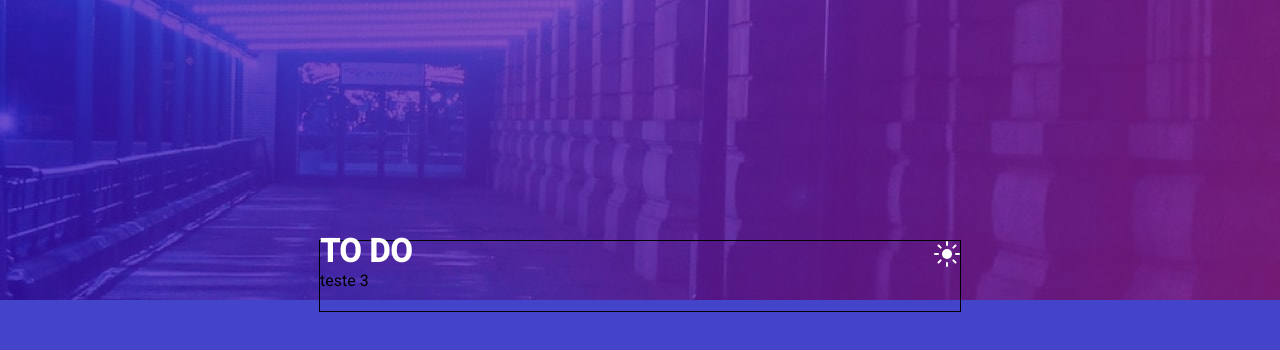
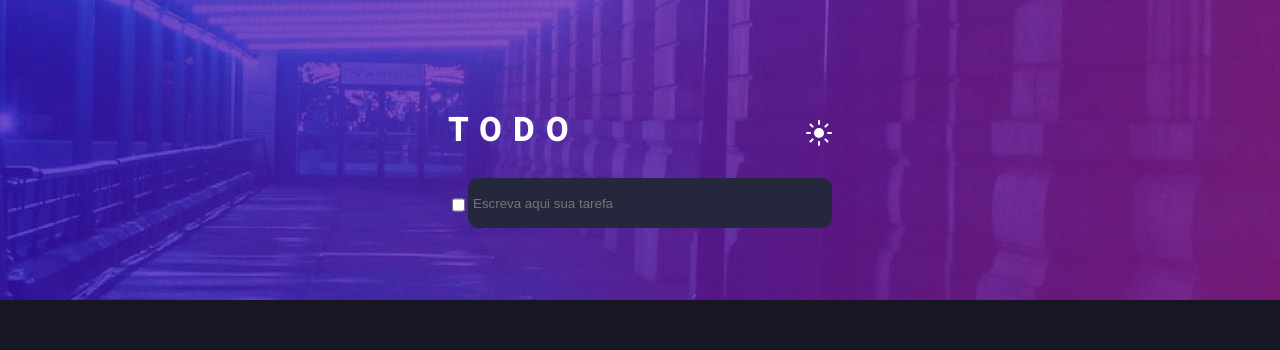
Before and after one commit to Josias-Ribeiro/ToDoApp, an Angular app: page /to-do in a window 1280 px wide. Shown: the top 350 px of the page. Built offline with nearby package versions, Linux system fonts and the light colour scheme.

Commit message:
ToDoApp - ToDoInput

```diff
--- a/src/app/core/material.module.ts
+++ b/src/app/core/material.module.ts
@@ -2,6 +2,7 @@ import { BrowserModule } from '@angular/platform-browser';
 import { NgModule } from '@angular/core';
 
 //Angular Material Components
+
 import {BrowserAnimationsModule} from '@angular/platform-browser/animations';
 import {MatCheckboxModule} from '@angular/material/checkbox';
 import {MatButtonModule} from '@angular/material/button'
@@ -70,7 +71,6 @@ import {MatPaginatorModule} from '@angular/material/paginator';
     MatTableModule,
     MatSortModule,
     MatPaginatorModule
-
   ],
   providers: [],
   bootstrap: []
--- /dev/null
+++ b/src/app/todo-app/todo-input/services/todo-input-form.service.ts
@@ -0,0 +1,18 @@
+import { Injectable } from '@angular/core';
+import { Form, FormBuilder, FormGroup } from '@angular/forms';
+
+@Injectable()
+export class TodoInputFormService {
+
+    form! : FormGroup
+
+    constructor(private _fb: FormBuilder) { }
+
+    inicializaFormulario(){
+        this.form = this._fb.group({
+            tarefa: [null]
+        })
+    }
+
+
+}
--- a/src/app/todo-app/todo-input/todo-input.component.ts
+++ b/src/app/todo-app/todo-input/todo-input.component.ts
@@ -1,12 +1,19 @@
 import { Component, OnInit } from '@angular/core';
+import { FormGroup } from '@angular/forms';
+import { TodoInputFormService } from './services/todo-input-form.service';
 
 @Component({
-    selector: 'todo-input',
-    templateUrl: './view/todo-input.component.html'
+  selector: 'todo-input',
+  templateUrl: './view/todo-input.component.html',
+  styleUrls: ['./view/todo-input.component.css'],
 })
+export class TodoInputComponent implements OnInit {
+  form!: FormGroup;
 
-export class TodoInputComponent implements OnInit {
-    constructor() { }
+  constructor(public formService: TodoInputFormService) {}
 
-    ngOnInit() { }
+  ngOnInit() {
+      this.formService.inicializaFormulario();
+      this.form = this.formService.form
+  }
 }
--- /dev/null
+++ b/src/app/todo-app/todo-input/view/todo-input.component.css
@@ -0,0 +1,18 @@
+.container-input{
+    margin-top: 2rem;
+}
+
+.to-do-checkbox{
+    border-radius: 50%;
+    height: 3rem;
+    background-color: linear-gradient hsl(192, 100%, 67%) to hsl(280, 87%, 65%);
+}
+
+.to-do-input {
+    height: 50px;
+    background-color: hsl(235, 24%, 19%);
+    border: none;
+    border-radius: 10px;
+    color: white;
+    padding: 5px
+}
--- a/src/app/todo-app/todo-input/view/todo-input.component.html
+++ b/src/app/todo-app/todo-input/view/todo-input.component.html
@@ -1 +1,12 @@
-<h1>teste</h1>
+<div class="container-input">
+  <div>
+    <input type="checkbox" class="to-do-checkbox"/>
+  </div>
+
+  <input
+    type="text"
+    fxFlex="100"
+    class="to-do-input"
+    placeholder="Escreva aqui sua tarefa"
+  />
+</div>
--- a/src/app/todo-app/view/todo-app.component.css
+++ b/src/app/todo-app/view/todo-app.component.css
@@ -1,25 +1,21 @@
 ::ng-deep body {
     background-image: url('../../../assets/bg-desktop-dark.jpg');
     background-repeat: no-repeat;
-    background-color: rgb(68, 68, 202);
+    background-color: hsl(235, 21%, 11%)
 }
 
 .container {
-    border: 1px solid black;
-    margin: auto;
-    max-width: 50vw;
-    margin-top: 30vh;
-    display: flex;
-    flex-direction: column;
+    height: 100vh;
 }
 
-.cabecalho{
-    justify-content: space-between;
-    display: flex;
+.container-to-do{
+   max-height: 70vh !important;
+   min-width: 30vw;
 }
 
-.titulo-todo {
+.title {
+    font-size: 2rem;
     color: white;
-    font-size: 2rem;
     font-weight: 600;
+    letter-spacing: 2px;
 }
--- a/src/app/todo-app/view/todo-app.component.html
+++ b/src/app/todo-app/view/todo-app.component.html
@@ -1,12 +1,19 @@
+<div fxFlex="100" fxLayout="column" fxLayoutAlign="center" class="container">
+  <div fxFlex="100" fxFlexAlign="center"  class="container-to-do">
+    <div fxLayoutAlign="space-between">
+      <span class="title">T O D O</span>
+      <svg xmlns="http://www.w3.org/2000/svg" width="26" height="26">
+        <path
+          fill="#FFF"
+          fill-rule="evenodd"
+          d="M13 21a1 1 0 011 1v3a1 1 0 11-2 0v-3a1 1 0 011-1zm-5.657-2.343a1 1 0 010 1.414l-2.121 2.121a1 1 0 01-1.414-1.414l2.12-2.121a1 1 0 011.415 0zm12.728 0l2.121 2.121a1 1 0 01-1.414 1.414l-2.121-2.12a1 1 0 011.414-1.415zM13 8a5 5 0 110 10 5 5 0 010-10zm12 4a1 1 0 110 2h-3a1 1 0 110-2h3zM4 12a1 1 0 110 2H1a1 1 0 110-2h3zm18.192-8.192a1 1 0 010 1.414l-2.12 2.121a1 1 0 01-1.415-1.414l2.121-2.121a1 1 0 011.414 0zm-16.97 0l2.121 2.12A1 1 0 015.93 7.344L3.808 5.222a1 1 0 011.414-1.414zM13 0a1 1 0 011 1v3a1 1 0 11-2 0V1a1 1 0 011-1z"
+        />
+      </svg>
+    </div>
 
 
-<div class="container">
-    <div class="cabecalho">
-        <span class="titulo-todo">TO DO</span>
-        <svg xmlns="http://www.w3.org/2000/svg" width="26" height="26"><path fill="#FFF" fill-rule="evenodd" d="M13 21a1 1 0 011 1v3a1 1 0 11-2 0v-3a1 1 0 011-1zm-5.657-2.343a1 1 0 010 1.414l-2.121 2.121a1 1 0 01-1.414-1.414l2.12-2.121a1 1 0 011.415 0zm12.728 0l2.121 2.121a1 1 0 01-1.414 1.414l-2.121-2.12a1 1 0 011.414-1.415zM13 8a5 5 0 110 10 5 5 0 010-10zm12 4a1 1 0 110 2h-3a1 1 0 110-2h3zM4 12a1 1 0 110 2H1a1 1 0 110-2h3zm18.192-8.192a1 1 0 010 1.414l-2.12 2.121a1 1 0 01-1.415-1.414l2.121-2.121a1 1 0 011.414 0zm-16.97 0l2.121 2.12A1 1 0 015.93 7.344L3.808 5.222a1 1 0 011.414-1.414zM13 0a1 1 0 011 1v3a1 1 0 11-2 0V1a1 1 0 011-1z"/></svg>
-    </div>
-    <div>
-        <todo-input></todo-input>
-        <h3>teste 3</h3>
-    </div>
+      <todo-input></todo-input>
+
+  </div>
+
 </div>
```
Also changed, not shown: src/app/app.module.ts (+6 -5 lines), src/app/todo-app/todo-app.module.ts (+5 -7 lines), src/app/todo-app/todo-input/todo-input.module.ts (+18 -7 lines).
